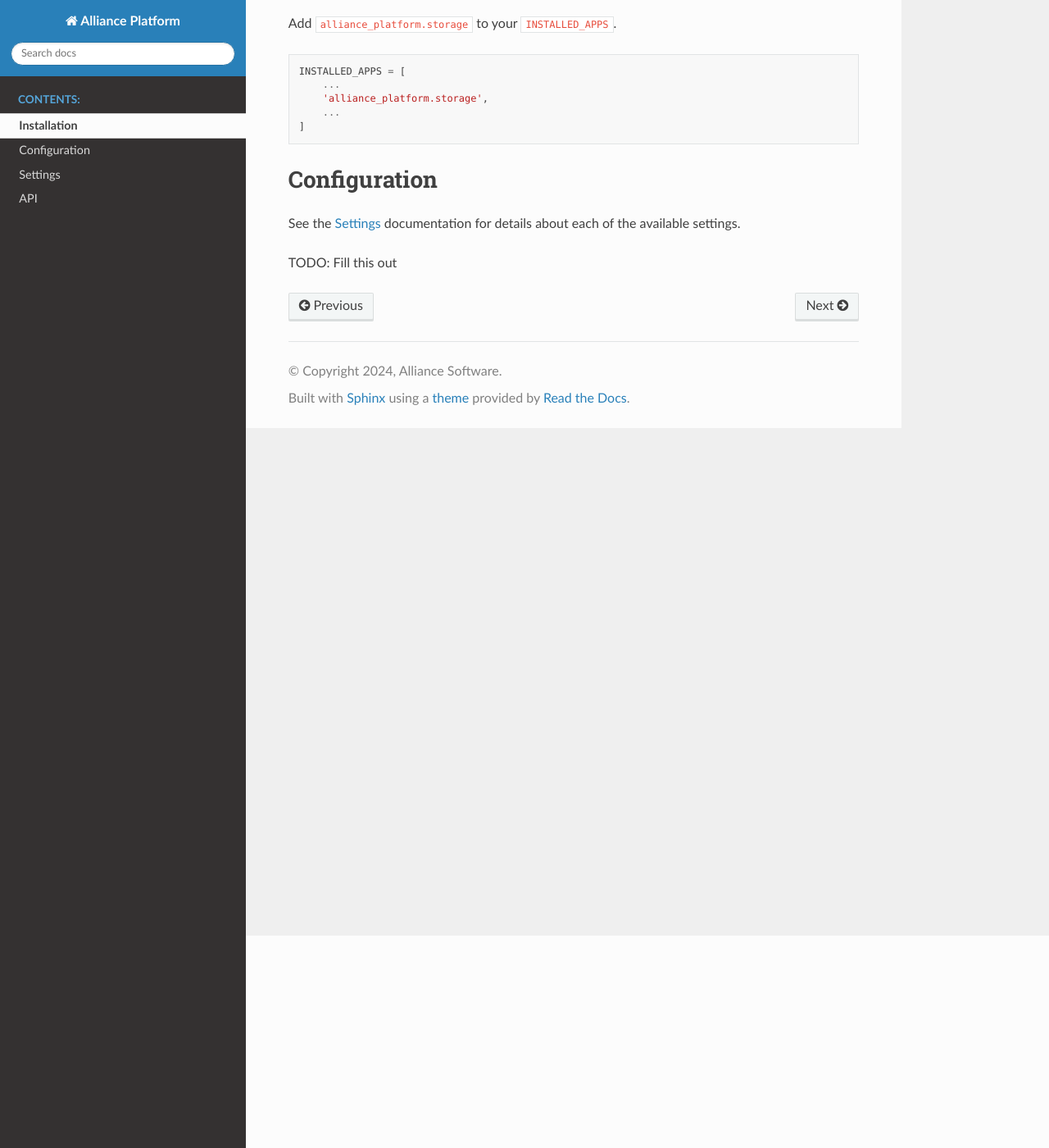
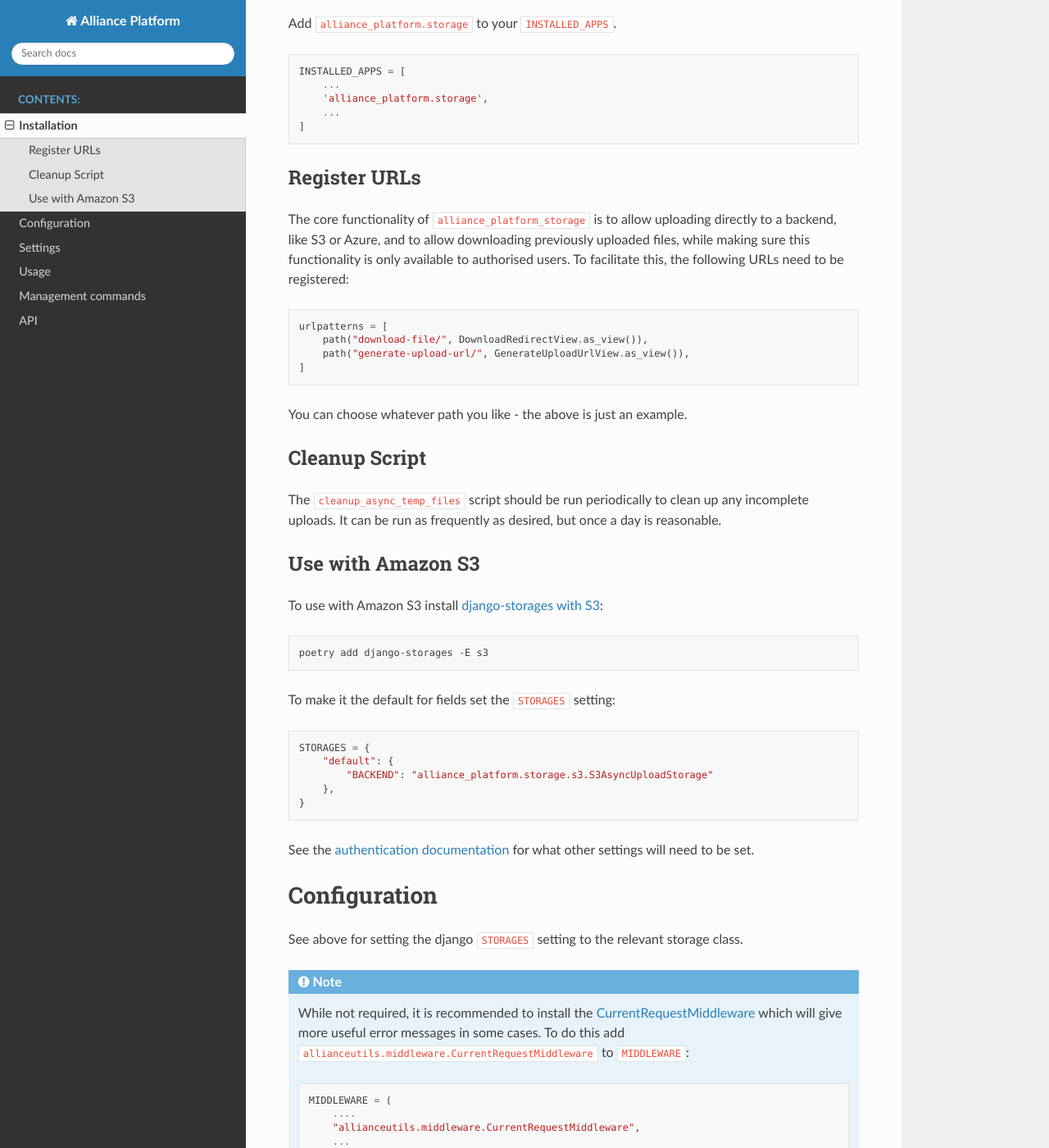
Before and after one commit to AllianceSoftware/alliance-platform-py, a Sphinx documentation site: the page built from packages/ap-storage/docs/installation.rst, in a window 1280 px wide and 1400 px high, scrolled down 259 px. Shown: the whole window at 82% size. Built offline with Sphinx 7.4.7 and the Read the Docs theme 2.0.0, drawn with Linux system fonts in a browser that asks for light colours; cross-references to code outside the pages are shown as plain code.

Commit message:
doc: storage docs

```diff
--- a/packages/ap-storage/docs/installation.rst
+++ b/packages/ap-storage/docs/installation.rst
@@ -17,12 +17,64 @@ Add ``alliance_platform.storage`` to your ``INSTALLED_APPS``.
         ...
     ]
 
+Register URLs
+~~~~~~~~~~~~~
+
+The core functionality of ``alliance_platform_storage`` is to allow uploading directly to a backend, like S3 or Azure,
+and to allow downloading previously uploaded files, while making sure this functionality is only available to
+authorised users. To facilitate this, the following URLs need to be registered::
+
+    urlpatterns = [
+        path("download-file/", DownloadRedirectView.as_view()),
+        path("generate-upload-url/", GenerateUploadUrlView.as_view()),
+    ]
+
+You can choose whatever path you like - the above is just an example.
+
+Cleanup Script
+~~~~~~~~~~~~~~
+
+The :djmanage:`cleanup_async_temp_files` script should be run periodically to clean up any incomplete uploads. It
+can be run as frequently as desired, but once a day is reasonable.
+
+Use with Amazon S3
+~~~~~~~~~~~~~~~~~~
+
+To use with Amazon S3 install `django-storages with S3 <https://django-storages.readthedocs.io/en/latest/backends/amazon-S3.html#installation>`_:
+
+.. code-block:: bash
+
+    poetry add django-storages -E s3
+
+To make it the default for fields set the :setting:`STORAGES <django:STORAGES>` setting::
+
+    STORAGES = {
+        "default": {
+            "BACKEND": "alliance_platform.storage.s3.S3AsyncUploadStorage"
+        },
+    }
+
+See the `authentication documentation <https://django-storages.readthedocs.io/en/latest/backends/amazon-S3.html#authentication-settings>`_
+for what other settings will need to be set.
+
 Configuration
 -------------
 
 .. _storage-configuration:
 
+See above for setting the django :setting:`STORAGES <django:STORAGES>` setting to the relevant storage class.
+
+.. note::
+
+    While not required, it is recommended to install the `CurrentRequestMiddleware <https://github.com/allianceSoftware/django-allianceutils?tab=readme-ov-file#currentrequestmiddleware>`_
+    which will give more useful error messages in some cases. To do this add ``allianceutils.middleware.CurrentRequestMiddleware`` to :setting:`MIDDLEWARE <django:MIDDLEWARE>`::
+
+        MIDDLEWARE = (
+            ....
+            "allianceutils.middleware.CurrentRequestMiddleware",
+            ...
+        )
+
 See the :doc:`settings` documentation for details about each of the available settings.
 
-
 TODO: Fill this out
```
Also changed, not shown: packages/ap-storage/docs/api.rst (+76 -0 lines), packages/ap-storage/docs/commands.rst (added, +28 -0 lines), packages/ap-storage/docs/index.rst (+9 -0 lines), packages/ap-storage/docs/usage.rst (added, +39 -0 lines), 1 other file.
